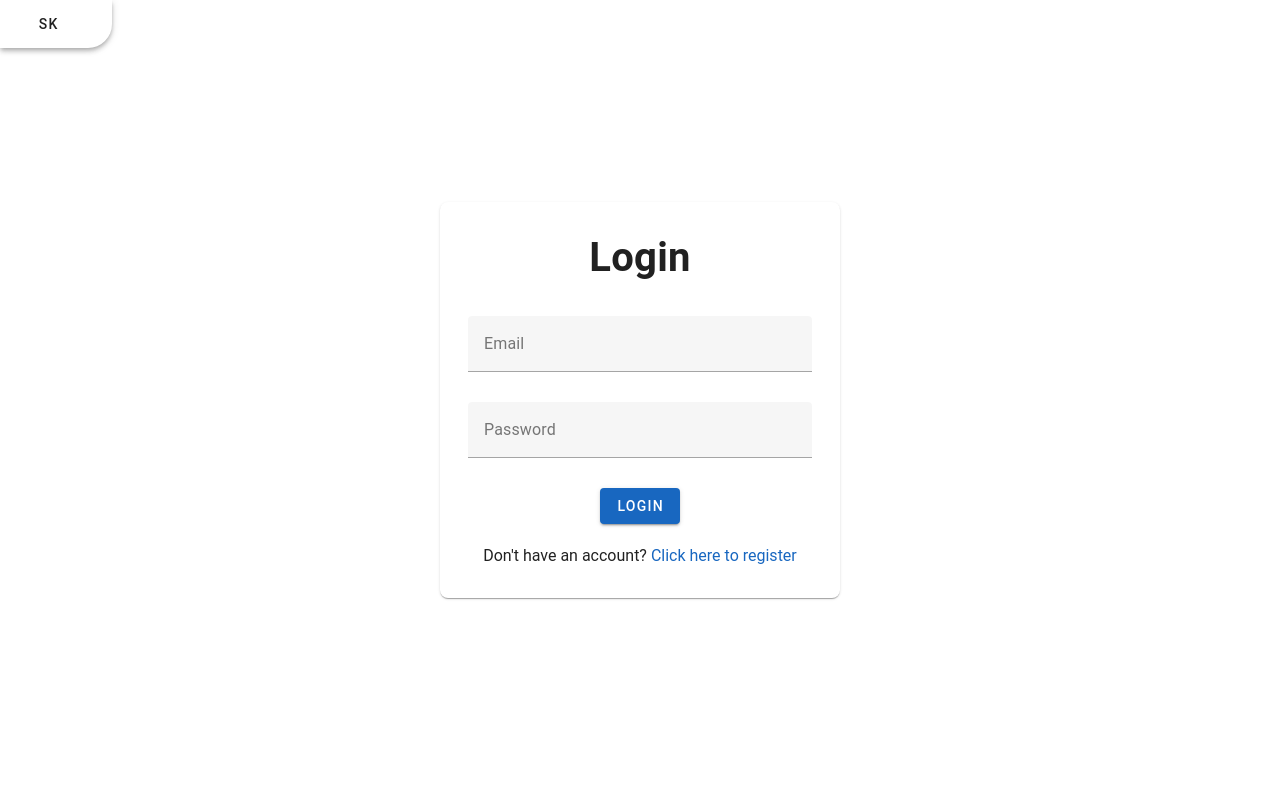
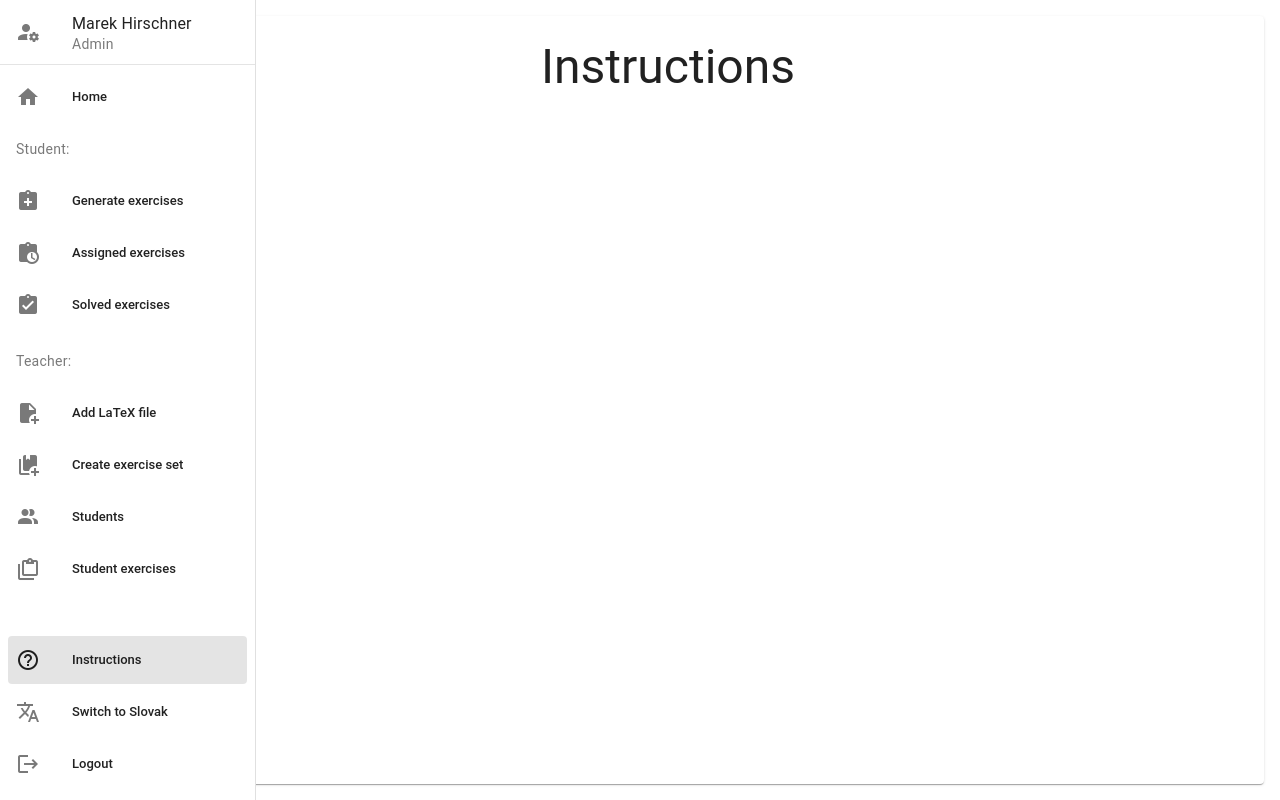
Before and after one commit to MarekHir/Webte_2_final_fe, a Vue app: page /instructions in a window 1280 px wide. Before the commit this address led to /login. Built offline with nearby package versions, Linux system fonts and the light colour scheme.

Commit message:
Added template for instructions page and new helper

```diff
--- /dev/null
+++ b/src/components/Dashboard/DashboardTitle.vue
@@ -0,0 +1,18 @@
+<script setup>
+import {useI18n} from "vue-i18n";
+
+const {t} = useI18n({useScope: 'global'});
+const props = defineProps({
+    title_key: {
+        type: String,
+        required: true
+    }
+});
+</script>
+<template>
+    <v-card-item class="text-center">
+        <h1 class="text-h3">
+            {{ t(props.title_key) }}
+        </h1>
+    </v-card-item>
+</template>
--- a/src/locales/en.js
+++ b/src/locales/en.js
@@ -3,10 +3,12 @@ import login from "@/locales/views/auth/login/en";
 import registration from "@/locales/views/auth/registration/en";
 import dashboard from "@/locales/layouts/dashboard/en";
 import teacher from "@/locales/views/teacher/en";
+import instructions from '@/locales/views/instructions/en'
 
 export default {
     login: login,
     registration: registration,
+    instructions: instructions,
     language: {
         title: 'Switch to {lang}',
         en: 'English',
--- a/src/locales/sk.js
+++ b/src/locales/sk.js
@@ -3,10 +3,12 @@ import login from "@/locales/views/auth/login/sk";
 import registration from "@/locales/views/auth/registration/sk";
 import dashboard from "@/locales/layouts/dashboard/sk";
 import teacher from "@/locales/views/teacher/sk";
+import instructions from "@/locales/views/instructions/sk";
 
 export default {
     login: login,
     registration: registration,
+    instructions: instructions,
     language: {
         title: 'Prepnite na {lang}',
         en: 'Anglický',
--- /dev/null
+++ b/src/locales/views/instructions/en.js
@@ -0,0 +1,3 @@
+export default {
+    title: 'Instructions',
+}
--- /dev/null
+++ b/src/locales/views/instructions/sk.js
@@ -0,0 +1,3 @@
+export default {
+    title: 'Inštrukcie'
+}
--- a/src/stores/state.js
+++ b/src/stores/state.js
@@ -3,8 +3,8 @@ import {defineStore} from 'pinia'
 
 export const useStateStore = defineStore('state', () => {
     const alerts = ref([])
-    const user = ref();
-    //{first_name: 'Marek', surname: 'Hirschner', role: 'admin'}
+    const user = ref({first_name: 'Marek', surname: 'Hirschner', role: 'admin'});
+    //
     //
 
     const isAuthenticated = computed(() => {
--- a/src/views/InstructionsView.vue
+++ b/src/views/InstructionsView.vue
@@ -1,12 +1,12 @@
 <script setup>
 
 import {useStateStore} from "@/stores/state";
+import {useI18n} from "vue-i18n";
+import DashboardTitle from "@/components/Dashboard/DashboardTitle.vue";
 
+const {t} = useI18n({useScope: 'global'});
 const store = useStateStore();
 </script>
 <template>
-    <h1>
-        Instructions
-    </h1>
-    <p>Is authenticated: {{store.isAuthenticated}}</p>
+  <DashboardTitle title_key="instructions.title"/>
 </template>
```
